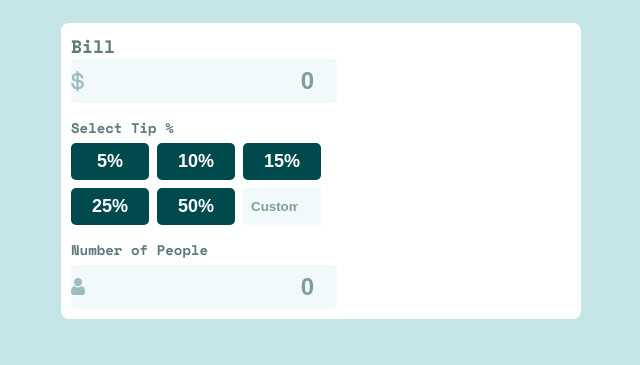
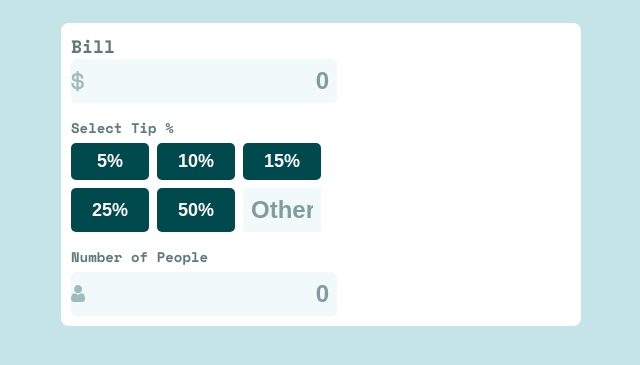
Before and after one commit to BuhleMtshali/tip-spliter-calculator, a plain HTML site: page index.html in a window 1280 px wide. Shown: the part 107-472 px from the top of the page, without its empty margins (319-959 px from the left). Drawn offline with nearby package versions, Linux system fonts and the light colour scheme.

Commit message:
updated the index file

```diff
--- a/index.html
+++ b/index.html
@@ -32,7 +32,7 @@
           <button>15%</button>
           <button>25%</button>
           <button>50%</button>
-          <input type="number" id="custom-input" placeholder="Custom" />
+          <input type="number" id="custom-input" placeholder="Other" />
         </div>
         <p>Number of People</p>
         <input type="number" id="total-people-input" placeholder="0" />
--- a/style.css
+++ b/style.css
@@ -29,6 +29,9 @@ input {
   border: none;
   background-color: #f1f9fb;
   padding: 8px;
+  font-size: 24px;
+  color: var(--dark-cyan);
+  font-weight: 700;
 }
 label {
   display: block;
@@ -73,7 +76,15 @@ button {
   font-size: 18px;
   border-radius: 5px;
   border: none;
+  cursor: pointer;
+  transition: all 0.2s ease-in-out;
 }
+
+button:hover {
+  background-color: hsl(172, 67%, 45%);
+  color: var(--dark-cyan);
+}
+
 .buttons-container button,
 .buttons-container input {
   width: 100%;
@@ -94,6 +105,12 @@ label {
   color: hsl(186, 14%, 43%);
   font-weight: 700;
 }
-*:focus {
+input:focus {
   outline: 3px solid hsl(172, 67%, 45%);
 }
+
+input[type="number"]::-webkit-inner-spin-button,
+input[type="number"]::-webkit-outer-spin-button {
+  -webkit-appearance: none;
+  margin: 0;
+}
```
